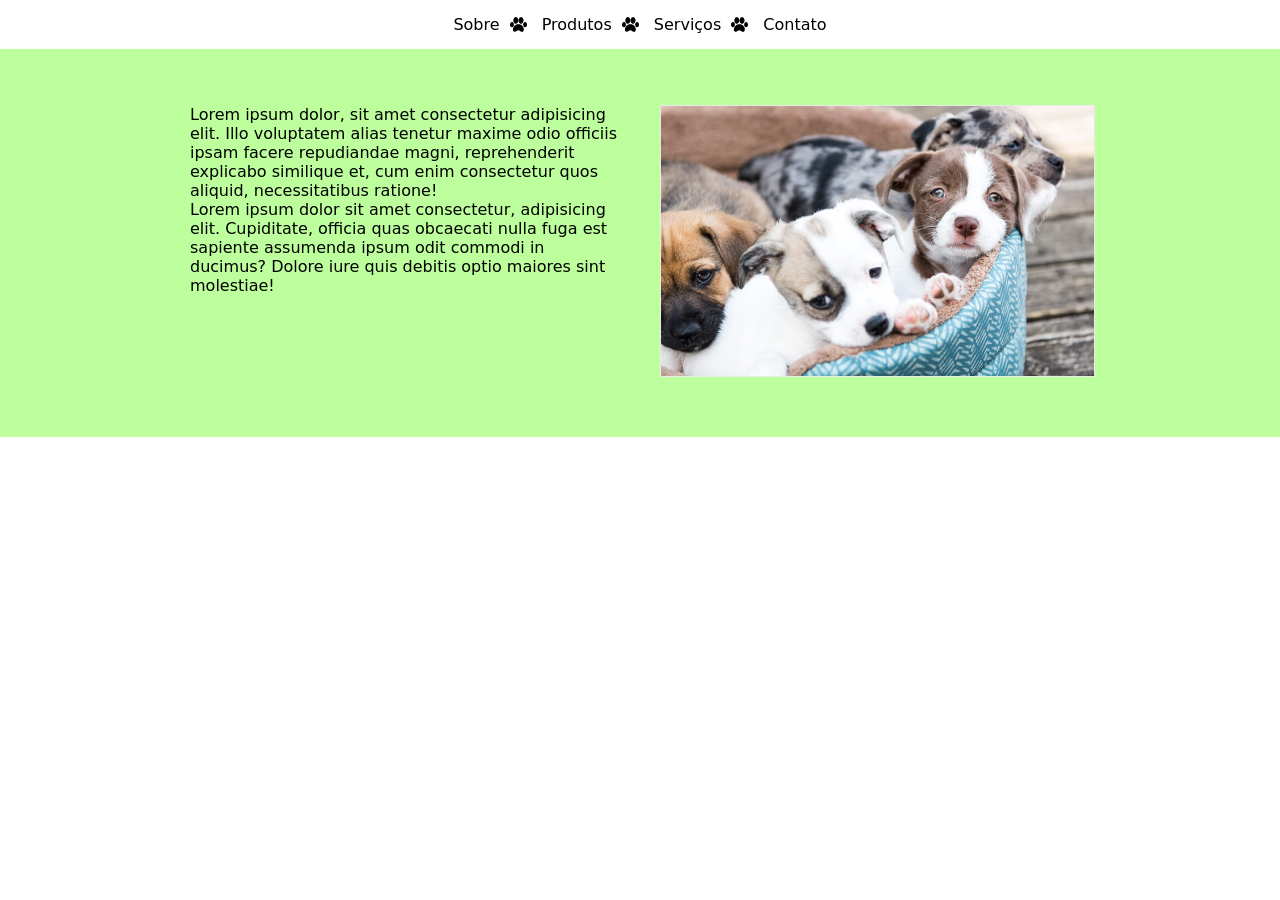
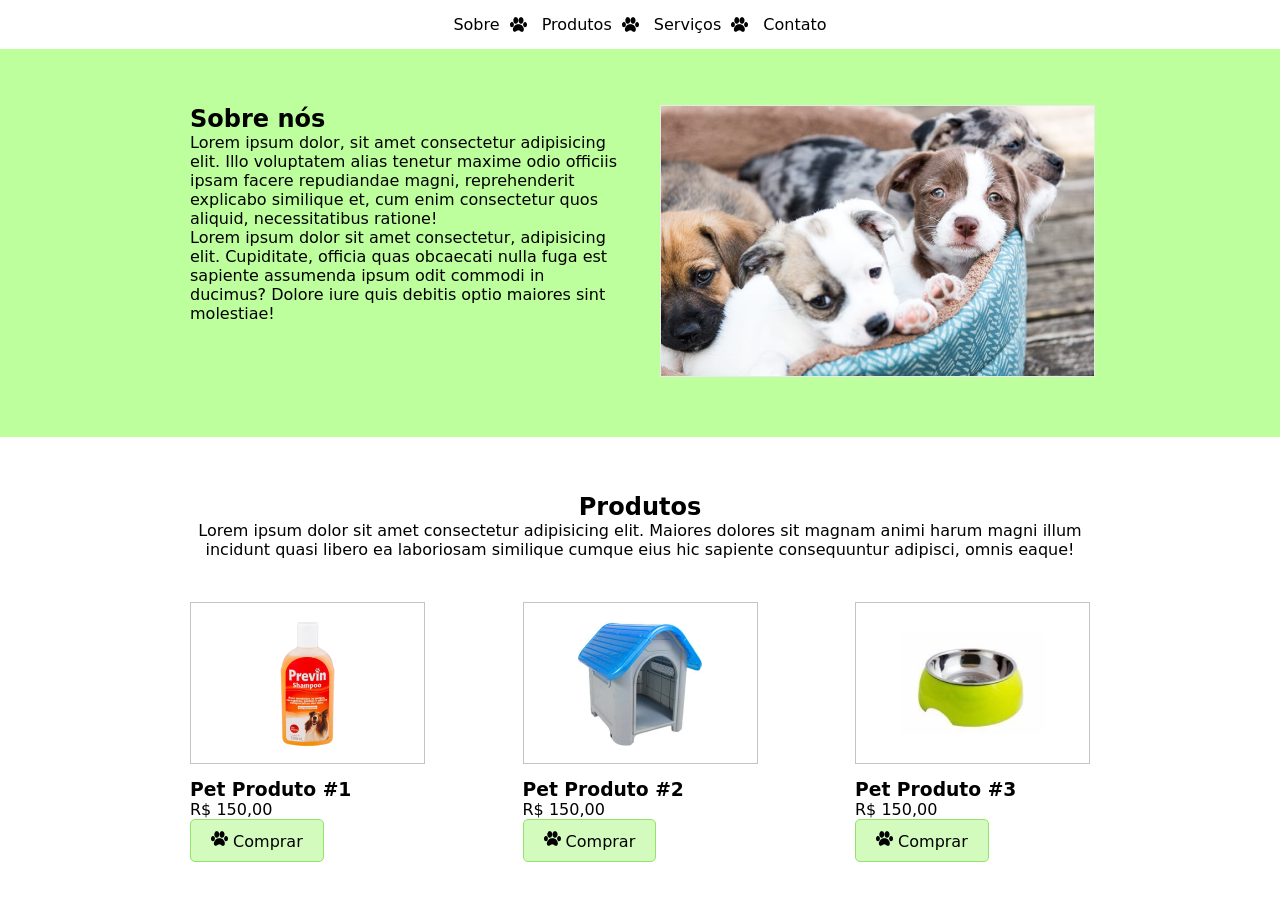
Before and after one commit to KL4326/Projeto-PetShop, a plain HTML site: page index.html in a window 1280 px wide. Shown: the part 104-1004 px from the top of the page. Before the commit the page ends 800 px from the top, so only its background shows below. Drawn offline with Linux system fonts and the light colour scheme.

Commit message:
section produto

```diff
--- a/css/petshop.css
+++ b/css/petshop.css
@@ -68,3 +68,38 @@ nav a:hover {
 .flex-container .col {
     width: 430px;
 }
+
+.texto-centralizado {
+    text-align: center;
+}
+
+.produto {
+    width: 235px;
+}
+
+.produto figure {
+    border: 1px solid #c4c4c4;
+    background-color: #fff;
+    margin: 0 0 15px 0;
+    text-align: center;
+    height: 160px;
+    line-height: 160px;
+}
+
+.produto figure img {
+    vertical-align: middle;
+}
+
+.btn-pata {
+    border: 1px solid #91e467;
+    background-color: #d2fbbd;
+    text-decoration: none;
+    color: #000;
+    border-radius: 5px;
+    display: inline-block;
+    padding: 10px 20px;
+}
+
+#produto .flex-container {
+    margin-top: 43px;
+}
--- a/index.html
+++ b/index.html
@@ -25,6 +25,7 @@
     <section class="fundo-verde">
         <div class="container flex-container">
             <div class="col">
+                <h2>Sobre nós</h2>
                 <p>Lorem ipsum dolor, sit amet consectetur adipisicing elit. Illo voluptatem alias tenetur maxime odio officiis ipsam facere repudiandae magni, reprehenderit explicabo similique et, cum enim consectetur quos aliquid, necessitatibus ratione!</p>
                 <p>Lorem ipsum dolor sit amet consectetur, adipisicing elit. Cupiditate, officia quas obcaecati nulla fuga est sapiente assumenda ipsum odit commodi in ducimus? Dolore iure quis debitis optio maiores sint molestiae!</p>
             </div>
@@ -34,5 +35,49 @@
         </div>
     </section>
 
+    <section id="produto">
+        <div class="container">
+            <h2 class="texto-centralizado">Produtos</h2>
+            <p class="texto-centralizado">Lorem ipsum dolor sit amet consectetur adipisicing elit. Maiores dolores sit magnam animi harum magni illum incidunt quasi libero ea laboriosam similique cumque eius hic sapiente consequuntur adipisci, omnis eaque!</p>
+            <div class="flex-container">
+                <article class="produto">
+                    <figure>
+                        <img src="img/produto-1.jpg" alt="Produto Pet 1">
+                    </figure>
+                    <h3>Pet Produto #1</h3>
+                    <p>R$ 150,00</p>
+                    <a href="#" class="btn-pata">
+                        <img src="img/patinha-preta.png" alt="patinha preta">
+                        Comprar
+                    </a>
+                </article>
+
+                <article class="produto">
+                    <figure>
+                        <img src="img/produto-2.jpg" alt="Produto Pet 2">
+                    </figure>
+                    <h3>Pet Produto #2</h3>
+                    <p>R$ 150,00</p>
+                    <a href="#" class="btn-pata">
+                        <img src="img/patinha-preta.png" alt="patinha preta">
+                        Comprar
+                    </a>
+                </article>
+
+                <article class="produto">
+                    <figure>
+                        <img src="img/produto-3.jpg" alt="Produto Pet 3">
+                    </figure>
+                    <h3>Pet Produto #3</h3>
+                    <p>R$ 150,00</p>
+                    <a href="#" class="btn-pata">
+                        <img src="img/patinha-preta.png" alt="patinha preta">
+                        Comprar
+                    </a>
+                </article>
+            </div>
+        </div>
+    </section>
+
 </body>
 </html>
```
